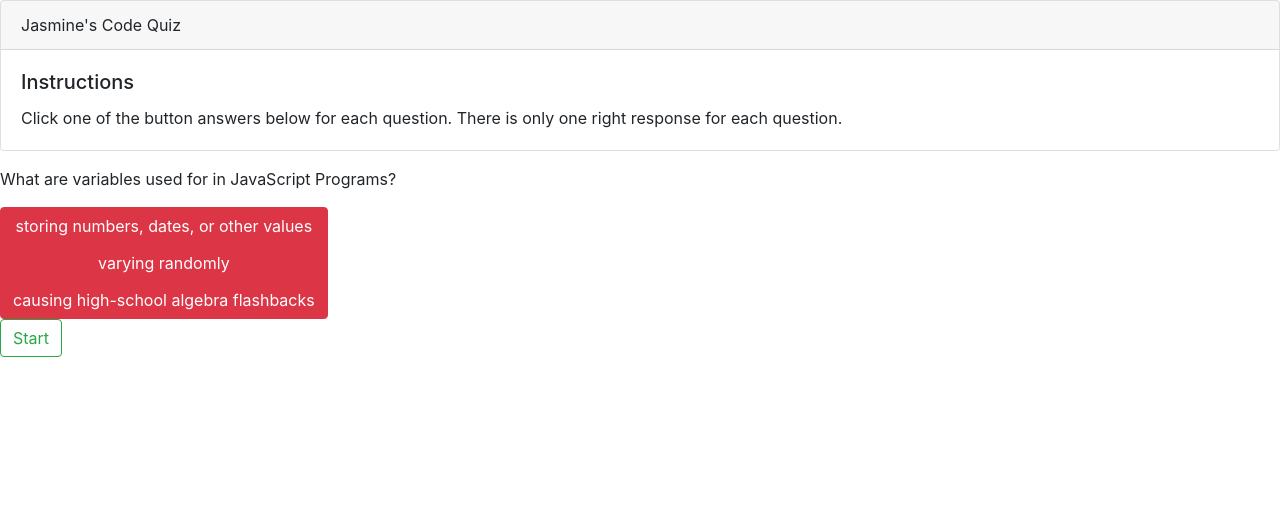
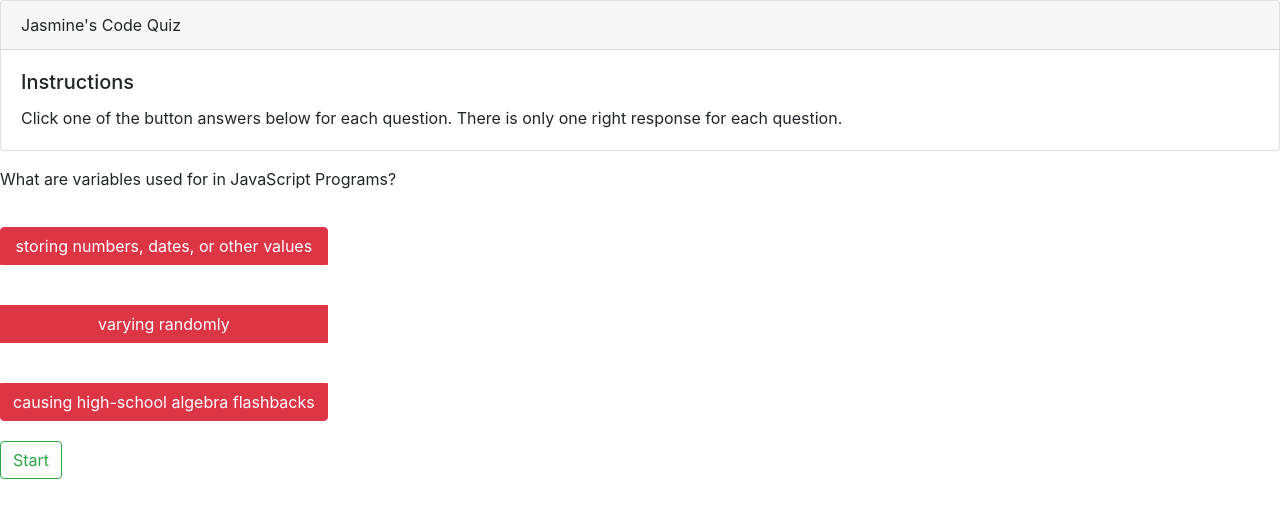
Before and after one commit to JEpps2020/code-quiz, a plain HTML site: page index.html in a window 1280 px wide. Drawn offline with nearby package versions, Linux system fonts and the light colour scheme.

```diff
--- a/index.html
+++ b/index.html
@@ -14,6 +14,23 @@
   <script src="https://cdnjs.cloudflare.com/ajax/libs/popper.js/1.12.9/umd/popper.min.js" integrity="sha384-ApNbgh9B+Y1QKtv3Rn7W3mgPxhU9K/ScQsAP7hUibX39j7fakFPskvXusvfa0b4Q" crossorigin="anonymous"></script>
   <script src="https://maxcdn.bootstrapcdn.com/bootstrap/4.0.0/js/bootstrap.min.js" integrity="sha384-JZR6Spejh4U02d8jOt6vLEHfe/JQGiRRSQQxSfFWpi1MquVdAyjUar5+76PVCmYl" crossorigin="anonymous"></script>
 
+  <style>
+
+    #Button-1 {
+      margin-top: 20px;
+      margin-bottom: 20px;
+}
+
+    #Button-2 {
+      margin-top: 20px;
+      margin-bottom: 20px;
+}
+
+    #Button-3 {
+      margin-top: 20px;
+      margin-bottom: 20px;
+}
+  </style>
 </head>
 <body>
 
@@ -72,7 +89,6 @@
         // If there are still more questions, render the next one.
         if (questionIndex <= (questionsArray.length - 1)) {
     //i to for loop through the questions
-    //document.querySelector("#question").innerHTML = questionsArray[questionIndex][0];
         document.querySelector("#question").innerHTML = questionsArray[questionIndex][0];
 
         //   document.querySelector("#question").innerHTML = questionsArray[questionIndex][i];
```
Also changed, not shown: 1 other file.
